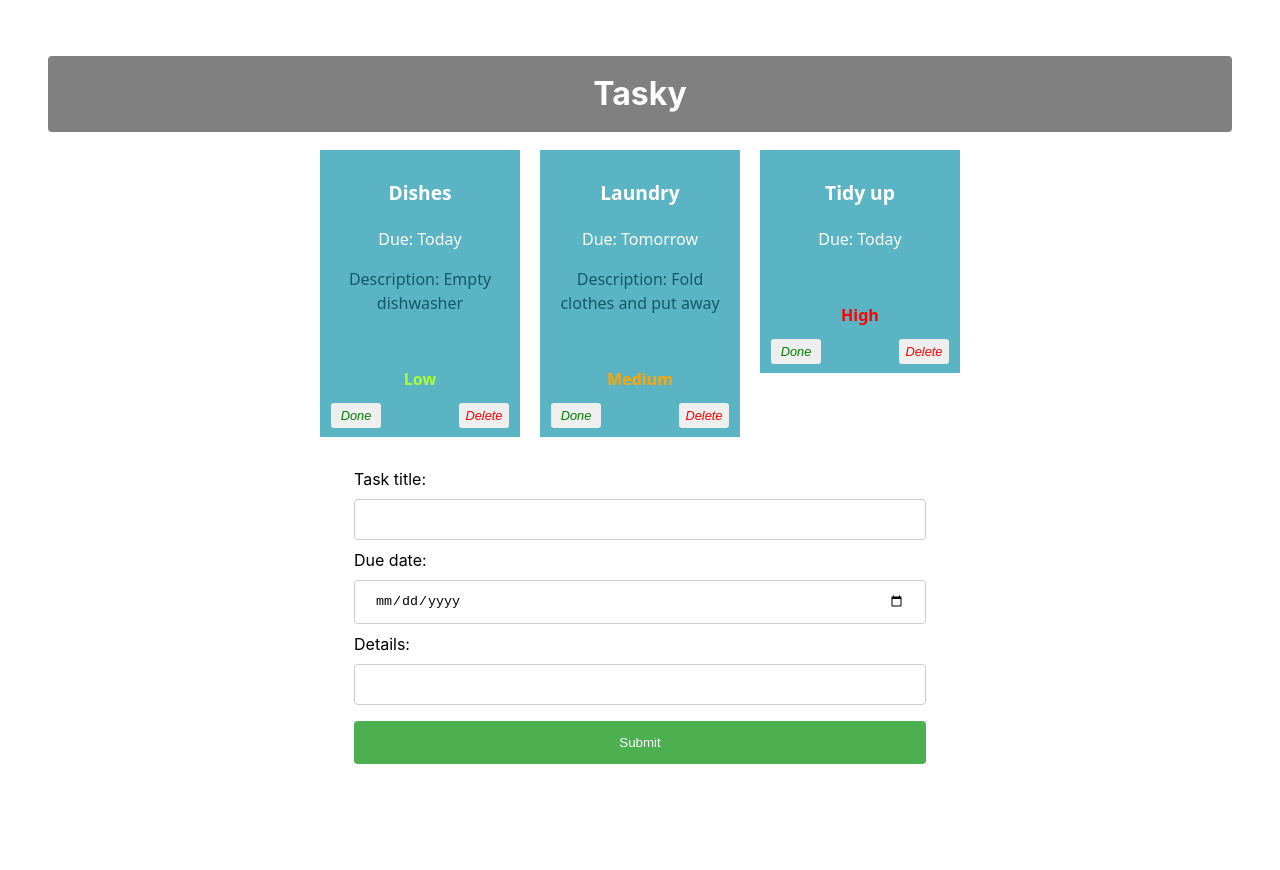
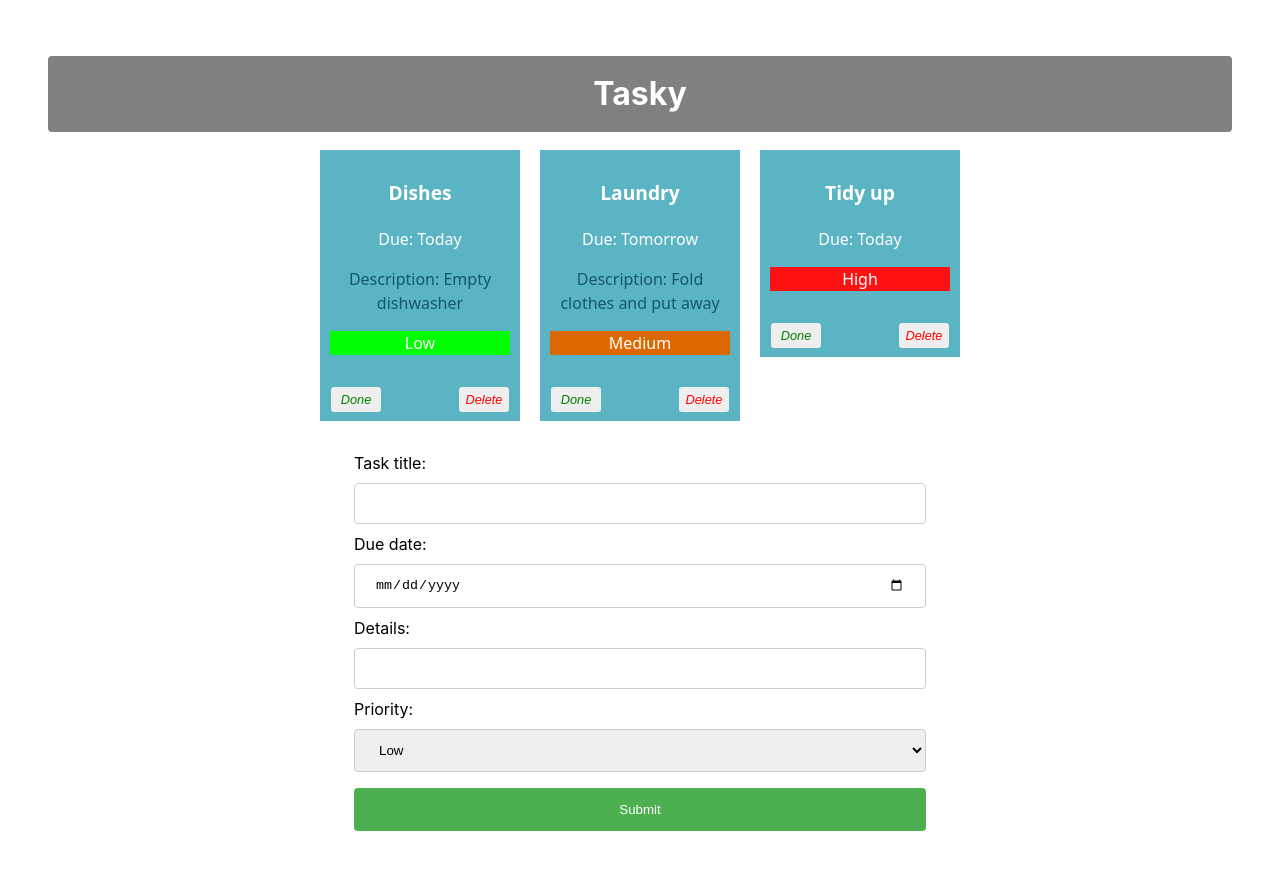
Before and after one commit to MarkOGrady87/react-basics-labs, a React (Vite) app in the folder tasky/: page / in a window 1280 px wide. Shown: the top 870 px of the page. Before the commit the page ends 840 px from the top, so only its background shows below. Built offline with nearby package versions, Linux system fonts and the light colour scheme.

Commit message:
Tasky lab 2b exercise done

```diff
--- a/tasky/src/App.css
+++ b/tasky/src/App.css
@@ -115,3 +115,13 @@
   width: 50%;
   margin: auto;
 }
+
+select {
+  width: 100%;
+  padding: 12px 20px;
+  margin: 8px 0;
+  display: inline-block;
+  border: 1px solid #ccc;
+  border-radius: 4px;
+  box-sizing: border-box;
+}
--- a/tasky/src/App.jsx
+++ b/tasky/src/App.jsx
@@ -37,6 +37,7 @@
     title: "",
     description: "",
     deadline: "",
+    priority: "",
   });
 
   const doneHandler = (taskIndex) => {
@@ -64,6 +65,9 @@
         break;
       case "deadline":
         form.deadline = event.target.value;
+        break;
+       case "priority":
+        form.priority = event.target.value;
         break;
       default:
         form = formState;
--- a/tasky/src/components/Form.jsx
+++ b/tasky/src/components/Form.jsx
@@ -30,7 +30,14 @@
             onChange={(event) => props.change(event)}
           />
         </label>
-
+        <label>
+          Priority:
+          <select name="priority" onChange={(event) => props.change(event)}>
+            <option value="Low">Low</option>
+            <option value="Medium">Medium</option>
+            <option value="High">High</option>
+          </select>
+        </label>
         <input type="submit" value="Submit" />
       </form>
     </div>
--- a/tasky/src/components/Task.jsx
+++ b/tasky/src/components/Task.jsx
@@ -11,26 +11,15 @@
       <p className="description">
         {props.description ? "Description: " + props.description : ""}
       </p>
-      {/* <p className="priority">{props.priority}</p> */}
+      <p style={{ backgroundColor: props.priority === "High" ? "#FF1111" : props.priority === "Medium" ? "#DD6700" : "#00FF00"}}>{props.priority}</p>
       <div>
-        {props.priority === "Low" && (
-          <p className="priority-low">{props.priority}</p>
-        )}
-
-        {props.priority === "Medium" && (
-          <p className="priority-medium">{props.priority}</p>
-        )}
-
-        {props.priority === "High" && (
-          <p className="priority-high">{props.priority}</p>
-        )}
-      </div>
       <button onClick={props.markDone} className="doneButton">
         Done
       </button>
       <button className="deleteButton" onClick={props.deleteTask}>
         Delete
       </button>
+      </div>
     </div>
   );
 };
```
